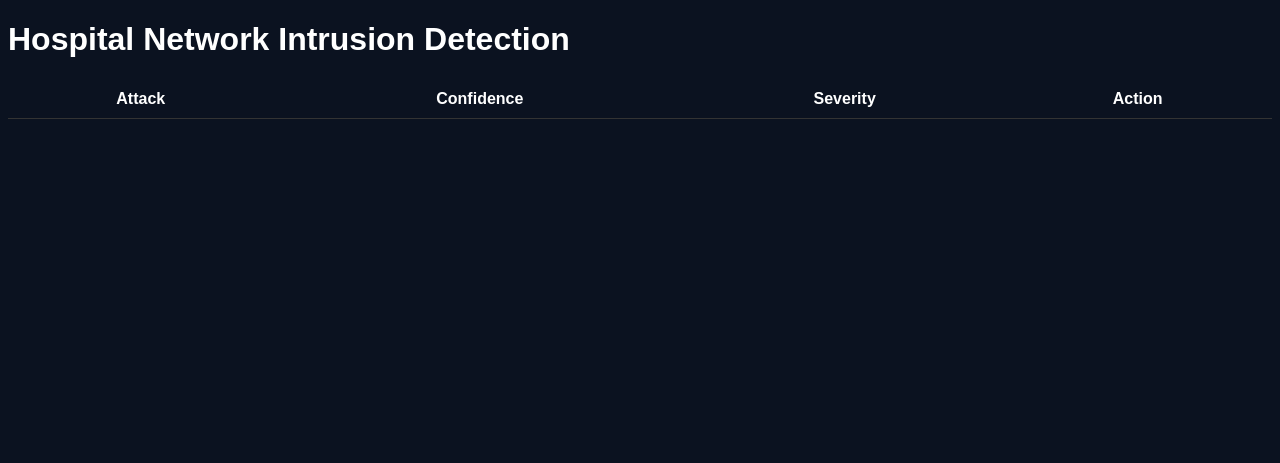
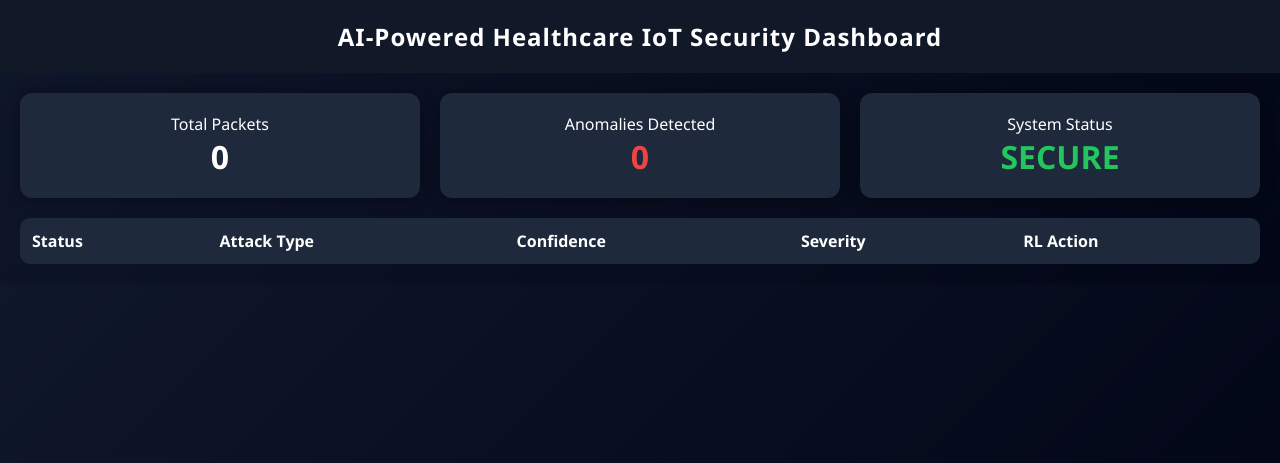
Before and after one commit to Prankyche/securing-healthcare, a Flask app: page / in a window 1280 px wide. Shown: the top 463 px of the page. Run offline with Flask 3, Linux system fonts and the light colour scheme; lists and menus that the app fills with data are empty; parts of the project's set-up code (start-up, migrations or seed data) failed here and were passed over; some libraries are stand-ins or nearby versions.

Commit message:
minor changes

```diff
--- a/Anomaly_Detection/autoencoder_train.py
+++ b/Anomaly_Detection/autoencoder_train.py
@@ -17,7 +17,7 @@ np.random.seed(SEED)
 tf.random.set_seed(SEED)
 random.seed(SEED)
 
-datapath = "C:\\Users\\prann\\Desktop\\ccp_securehealthcare_final\\Anomaly_Detection\\dataset2.csv"
+datapath = "C:\\Users\\prann\\Desktop\\ccp_securehealthcare_final\\Datasets\\dataset4.csv"
 f = pd.read_csv(datapath,low_memory=False)
 features = f.select_dtypes(include=['int64','float64']).columns.tolist()
 
--- a/Classification/classification_cnnrnn.py
+++ b/Classification/classification_cnnrnn.py
@@ -11,7 +11,7 @@ from tensorflow.keras.models import Sequential
 from tensorflow.keras.layers import Conv1D, MaxPooling1D, LSTM, Dense, Dropout
 from tensorflow.keras.utils import to_categorical
 
-datapath = "C:\\Users\\prann\\Desktop\\ccp_securehealthcare_final\\Classification\\dataset2.csv"
+datapath = r"C:\Users\prann\Desktop\ccp_securehealthcare_final\Datasets\dataset4.csv"
 df = pd.read_csv(datapath, low_memory=False)
 
 x_columns = [
--- a/Classification/classification_mlp.py
+++ b/Classification/classification_mlp.py
@@ -9,7 +9,7 @@ from tensorflow.keras.layers import Dense, Dropout
 # import matplotlib.pyplot as plt
 # import seaborn as sns
 
-datapath = r"C:\Users\prann\Desktop\ccp_securehealthcare_final\Classification\dataset2.csv"
+datapath = r"C:\Users\prann\Desktop\ccp_securehealthcare_final\Datasets\dataset4.csv"
 df = pd.read_csv(datapath, low_memory=False)
 
 # Columns to use as features
--- a/driver.py
+++ b/driver.py
@@ -4,7 +4,7 @@ from Classification.classification_randomforest import rf_to_rl
 from Anomaly_Detection.autoencoder_train import detect_anomaly
 from Decision_Making.decisionmaking_model import RLDecisionEngine as rl, RLDecisionEngine
 
-df = pd.read_csv("/Datasets/dataset2.csv")
+df = pd.read_csv("Datasets/dataset2.csv")
 sample_df = df[df['label']!= "BenignTraffic"].sample(1)
 rl_engine = RLDecisionEngine()
 rl_engine.train()
--- a/templates/index.html
+++ b/templates/index.html
@@ -1,53 +1,161 @@
 <!DOCTYPE html>
 <html>
 <head>
-    <title>Secure Healthcare IDS</title>
+    <title>Secure Healthcare AI Defense System</title>
     <script src="https://cdn.socket.io/4.7.2/socket.io.min.js"></script>
 
     <style>
-        body { font-family: Arial; background: #0b1220; color: white; }
-        table { width: 100%; border-collapse: collapse; }
-        th, td { padding: 10px; border-bottom: 1px solid #333; }
-        .danger { color: red; }
-        .safe { color: lime; }
-        .warn { color: orange; }
+        body {
+            font-family: 'Segoe UI', sans-serif;
+            background: linear-gradient(135deg, #0f172a, #020617);
+            color: white;
+            margin: 0;
+            padding: 0;
+        }
+
+        header {
+            padding: 20px;
+            text-align: center;
+            background: #111827;
+            font-size: 24px;
+            font-weight: bold;
+            letter-spacing: 1px;
+        }
+
+        .container {
+            padding: 20px;
+        }
+
+        .cards {
+            display: flex;
+            gap: 20px;
+            margin-bottom: 20px;
+        }
+
+        .card {
+            flex: 1;
+            background: #1e293b;
+            padding: 20px;
+            border-radius: 12px;
+            text-align: center;
+            box-shadow: 0 0 15px rgba(0,0,0,0.4);
+        }
+
+        .card h2 {
+            margin: 0;
+            font-size: 32px;
+        }
+
+        .status-normal { color: #22c55e; }
+        .status-anomaly { color: #ef4444; }
+
+        .severity-0 { color: #22c55e; }
+        .severity-1 { color: #facc15; }
+        .severity-2 { color: #ef4444; }
+
+        table {
+            width: 100%;
+            border-collapse: collapse;
+            background: #0f172a;
+            border-radius: 10px;
+            overflow: hidden;
+        }
+
+        th {
+            background: #1e293b;
+            padding: 12px;
+            text-align: left;
+        }
+
+        td {
+            padding: 10px;
+            border-bottom: 1px solid #1e293b;
+        }
+
+        tr:hover {
+            background: #1e293b;
+        }
+
+        .action-highlight {
+            font-weight: bold;
+            color: #38bdf8;
+        }
     </style>
 </head>
 
 <body>
 
-<h1>Hospital Network Intrusion Detection</h1>
+<header>
+    AI-Powered Healthcare IoT Security Dashboard
+</header>
+
+<div class="container">
+
+    <div class="cards">
+        <div class="card">
+            <div>Total Packets</div>
+            <h2 id="totalPackets">0</h2>
+        </div>
+
+        <div class="card">
+            <div>Anomalies Detected</div>
+            <h2 id="totalAnomalies" class="status-anomaly">0</h2>
+        </div>
+
+        <div class="card">
+            <div>System Status</div>
+            <h2 id="systemStatus" class="status-normal">SECURE</h2>
+        </div>
+    </div>
 
     <table>
         <thead>
             <tr>
-<th>Attack</th>
+                <th>Status</th>
+                <th>Attack Type</th>
                 <th>Confidence</th>
                 <th>Severity</th>
-<th>Action</th>
+                <th>RL Action</th>
             </tr>
         </thead>
-
         <tbody id="log"></tbody>
     </table>
 
+</div>
+
 <script>
 const socket = io();
-socket.on("connect",() =>{
-    console.log("Connected to server");
-});
+
+let totalPackets = 0;
+let totalAnomalies = 0;
 
 socket.on("new_packet", data => {
 
+    totalPackets++;
+    document.getElementById("totalPackets").innerText = totalPackets;
+
+    if(data.status === "Anomaly"){
+        totalAnomalies++;
+        document.getElementById("totalAnomalies").innerText = totalAnomalies;
+        document.getElementById("systemStatus").innerText = "THREAT DETECTED";
+        document.getElementById("systemStatus").className = "status-anomaly";
+    } else {
+        document.getElementById("systemStatus").innerText = "SECURE";
+        document.getElementById("systemStatus").className = "status-normal";
+    }
+
     const row = document.createElement("tr");
 
-    let color = data.status === "Normal" ? "safe" : "danger";
-
     row.innerHTML = `
-        <td class="${color}">${data.attack}</td>
+        <td class="${data.status === "Normal" ? "status-normal" : "status-anomaly"}">
+            ${data.status}
+        </td>
+        <td>${data.attack}</td>
         <td>${(data.confidence*100).toFixed(2)}%</td>
-        <td class="warn">${data.severity}</td>
-        <td>${data.action}</td>
+        <td class="severity-${data.severity}">
+            ${data.severity === 0 ? "Low" : data.severity === 1 ? "Medium" : "High"}
+        </td>
+        <td class="action-highlight">${data.action}</td>
     `;
 
     document.getElementById("log").prepend(row);
@@ -56,3 +164,62 @@ socket.on("new_packet", data => {
 
 </body>
 </html>
+
+<!--<!DOCTYPE html>-->
+<!--<html>-->
+<!--<head>-->
+<!--    <title>Secure Healthcare IDS</title>-->
+<!--    <script src="https://cdn.socket.io/4.7.2/socket.io.min.js"></script>-->
+
+<!--    <style>-->
+<!--        body { font-family: Arial; background: #0b1220; color: white; }-->
+<!--        table { width: 100%; border-collapse: collapse; }-->
+<!--        th, td { padding: 10px; border-bottom: 1px solid #333; }-->
+<!--        .danger { color: red; }-->
+<!--        .safe { color: lime; }-->
+<!--        .warn { color: orange; }-->
+<!--    </style>-->
+<!--</head>-->
+
+<!--<body>-->
+
+<!--<h1>Hospital Network Intrusion Detection</h1>-->
+
+<!--<table>-->
+<!--<thead>-->
+<!--<tr>-->
+<!--<th>Attack</th>-->
+<!--<th>Confidence</th>-->
+<!--<th>Severity</th>-->
+<!--<th>Action</th>-->
+<!--</tr>-->
+<!--</thead>-->
+
+<!--<tbody id="log"></tbody>-->
+<!--</table>-->
+
+<!--<script>-->
+<!--const socket = io();-->
+<!--socket.on("connect",() =>{-->
+<!--    console.log("Connected to server");-->
+<!--});-->
+
+<!--socket.on("new_packet", data => {-->
+
+<!--    const row = document.createElement("tr");-->
+
+<!--    let color = data.status === "Normal" ? "safe" : "danger";-->
+
+<!--    row.innerHTML = `-->
+<!--        <td class="${color}">${data.attack}</td>-->
+<!--        <td>${(data.confidence*100).toFixed(2)}%</td>-->
+<!--        <td class="warn">${data.severity}</td>-->
+<!--        <td>${data.action}</td>-->
+<!--    `;-->
+
+<!--    document.getElementById("log").prepend(row);-->
+<!--});-->
+<!--</script>-->
+
+<!--</body>-->
+<!--</html>-->
--- a/traffic_simulator.py
+++ b/traffic_simulator.py
@@ -6,7 +6,7 @@ from Decision_Making.decisionmaking_model import RLDecisionEngine
 from Anomaly_Detection.autoencoder_train import detect_anomaly
 from driver import action_id
 
-DATA_PATH = r"/Datasets/dataset3.csv"
+DATA_PATH = r"Datasets/dataset3.csv"
 
 df = pd.read_csv(DATA_PATH, low_memory=False)
 df = df.sample(frac=1).reset_index(drop=True)
```
Also changed, not shown: Classification/classification_logisticregression.py (+13 -13 lines). Lines whose indentation alone changed are shown as unchanged.
